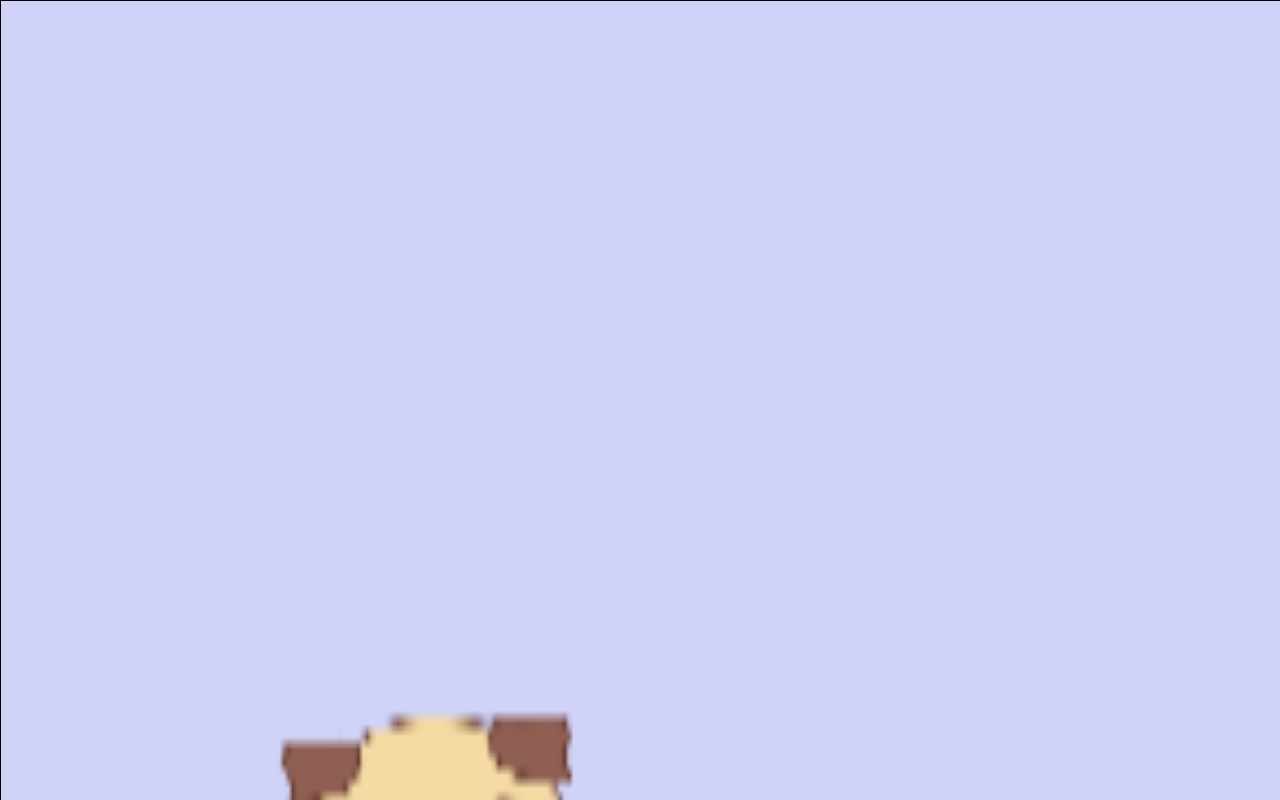
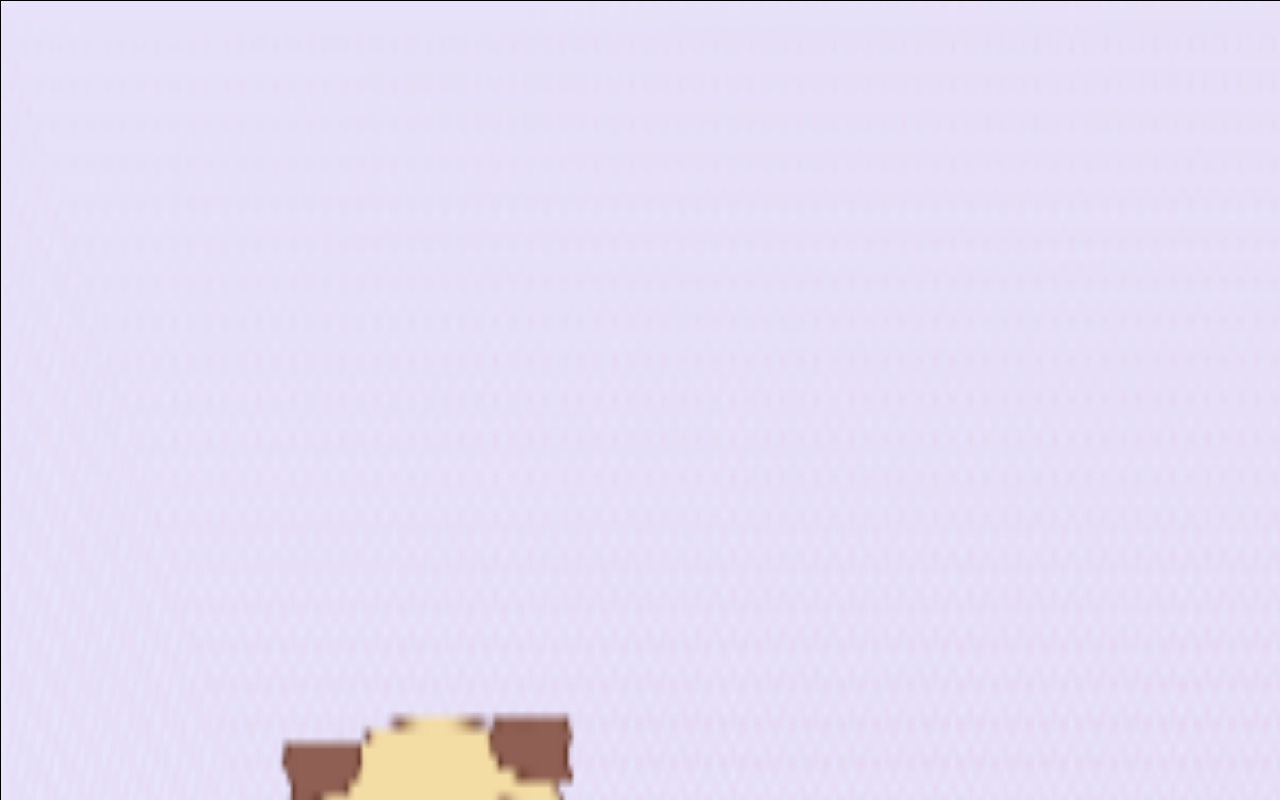
Before and after one commit to carlosarango97/BouncyPup, a plain HTML site: page index.html in a window 1280 px wide. Shown: the top 800 px of the page. Drawn offline with Linux system fonts and the light colour scheme.

Commit message:
Size screen

```diff
--- a/css/main.css
+++ b/css/main.css
@@ -7,7 +7,7 @@ html, body{
 /* Identifiers */
 
 #level-1-canvas{
-    width: 1316px;
+    width: 1319px;
     height: 1952px;
     border: 1px solid #000000;
     display: block;
--- a/js/main.js
+++ b/js/main.js
@@ -19,10 +19,10 @@ const sprite = new Image();
 sprite.src = "img/level1.png";
 
 const background = new Image();
-background.src = "img/fondoniv3.png";
+background.src = "img/fondoniv3-.png";
 
 const dog = new Image();
-dog.src = "img/perroniv3.png";
+dog.src = "img/perroniv3-.png";
 
 const imgObstacles = new Image();
 imgObstacles.src = "img/obstaculosniv3.png";
```
Also changed, not shown: img/fondoniv3 - copia.png (added), img/fondoniv3-.png (added), img/perroniv3 - copia.png (added), img/perroniv3-.png (added).
